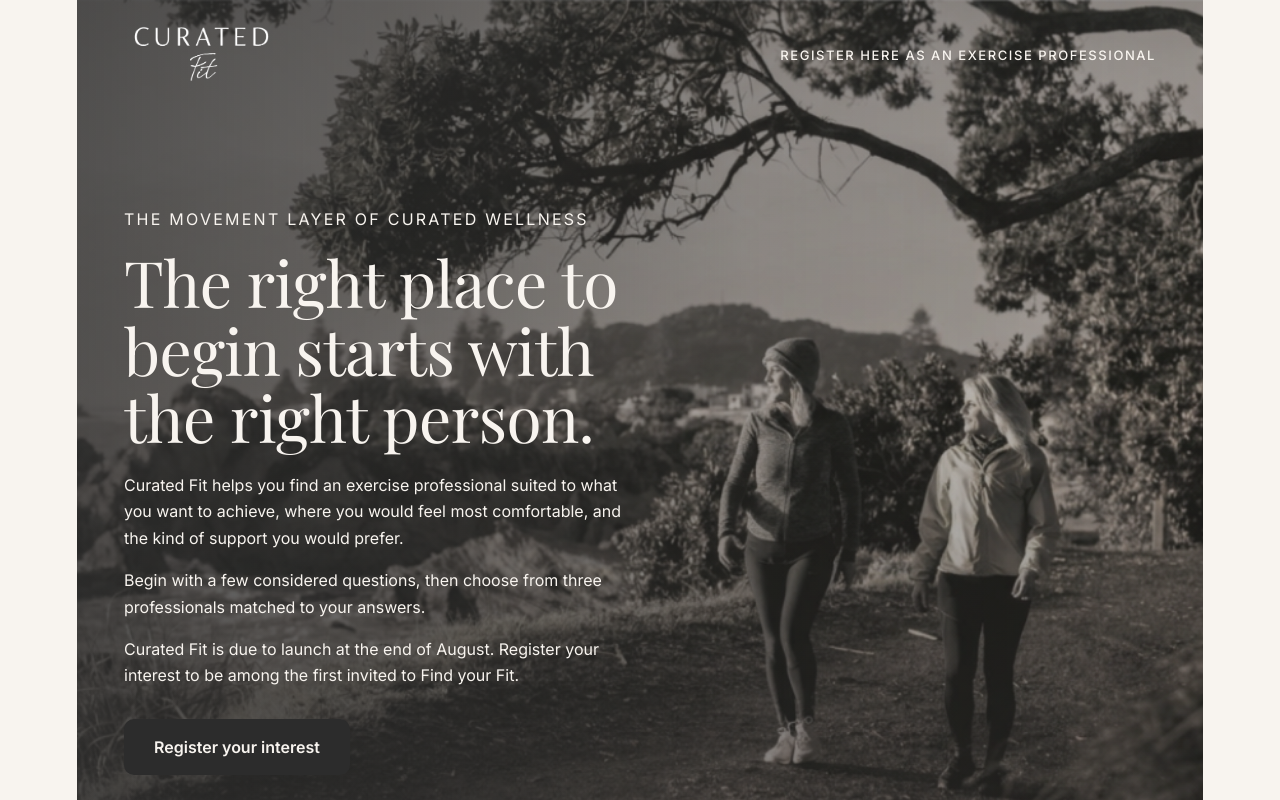
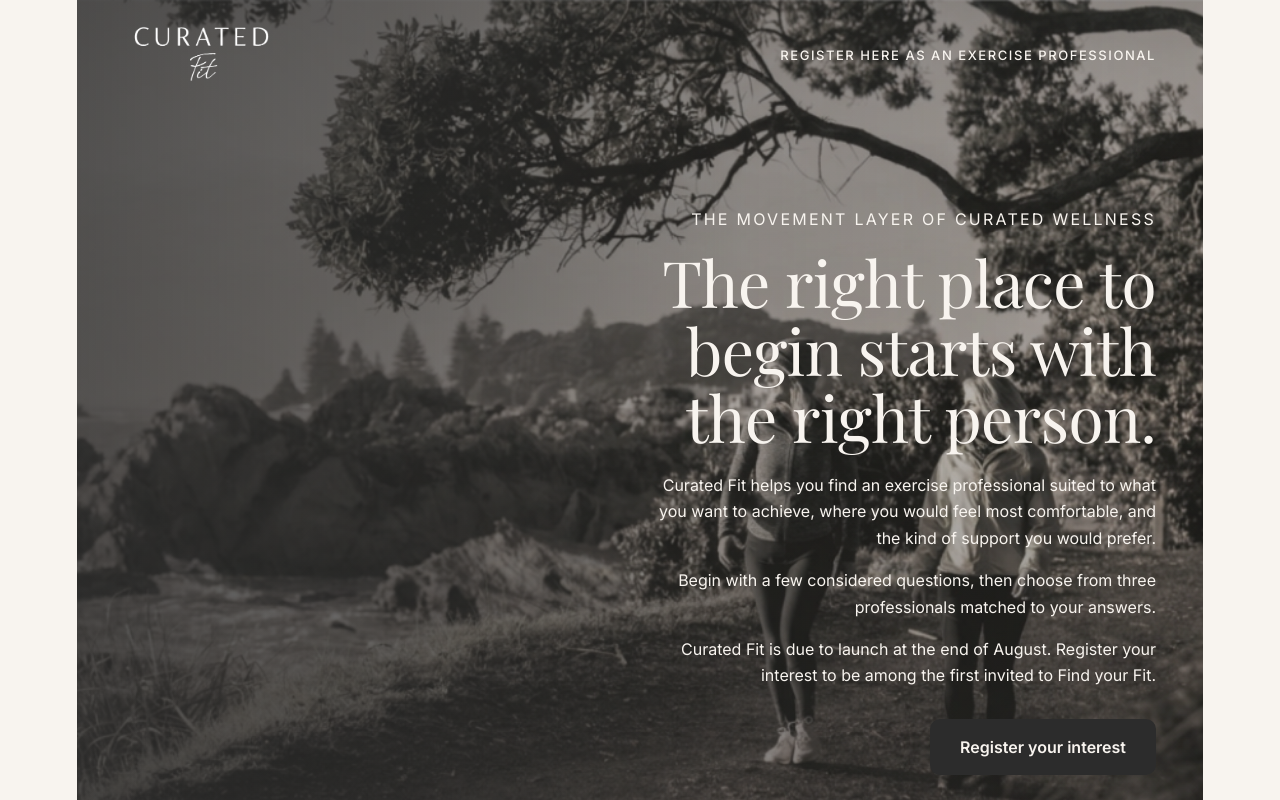
Before and after one commit to EmPerry1972/curated-fit-holding-page, a Next.js app: page / in a window 1280 px wide. Shown: the top 800 px of the page. Built offline with nearby package versions, Linux system fonts and the light colour scheme.

Commit message:
Move hero text to right-hand side

```diff
--- a/app/page.tsx
+++ b/app/page.tsx
@@ -56,16 +56,16 @@ export default function Page() {
           </a>
         </nav>
 
-        <div style={{ position: "relative", zIndex: 2, flex: 1, display: "flex", flexDirection: "column", justifyContent: "center", alignItems: "flex-start", textAlign: "left", padding: "clamp(48px, 8vw, 96px) 24px", maxWidth: 1080, margin: "0 auto", width: "100%" }}>
+        <div style={{ position: "relative", zIndex: 2, flex: 1, display: "flex", flexDirection: "column", justifyContent: "center", alignItems: "flex-end", textAlign: "right", padding: "clamp(48px, 8vw, 96px) 24px", maxWidth: 1080, margin: "0 auto", width: "100%" }}>
           <p style={{ ...eyebrow, color: "var(--warm-white)", marginBottom: 16 }}>The movement layer of Curated Wellness</p>
           <h1 style={{ maxWidth: 680,  ...h1, color: "var(--warm-white)" }}>The right place to begin starts with the right person.</h1>
-          <p style={{ ...body, color: "var(--warm-white)", marginTop: 22, maxWidth: 500, textAlign: "left" }}>
+          <p style={{ ...body, color: "var(--warm-white)", marginTop: 22, maxWidth: 500, textAlign: "right" }}>
             Curated Fit helps you find an exercise professional suited to what you want to achieve, where you would feel most comfortable, and the kind of support you would prefer.
           </p>
-          <p style={{ ...body, color: "var(--warm-white)", marginTop: 16, maxWidth: 500, textAlign: "left" }}>
+          <p style={{ ...body, color: "var(--warm-white)", marginTop: 16, maxWidth: 500, textAlign: "right" }}>
             Begin with a few considered questions, then choose from three professionals matched to your answers.
           </p>
-          <p style={{ ...body, color: "var(--warm-white)", marginTop: 16, maxWidth: 500, textAlign: "left" }}>
+          <p style={{ ...body, color: "var(--warm-white)", marginTop: 16, maxWidth: 500, textAlign: "right" }}>
             Curated Fit is due to launch at the end of August. Register your interest to be among the first invited to Find your Fit.
           </p>
           <div style={{ marginTop: 30 }}>
```
